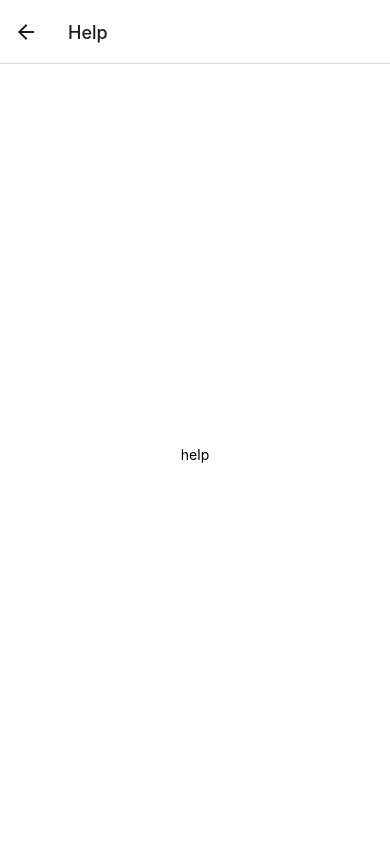
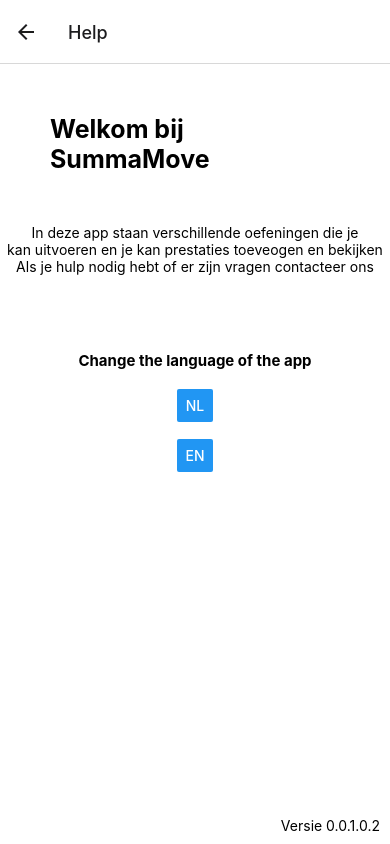
Before and after one commit to ps196274/project5, a React Native app in the folder SummaMoveAPP/: screen /LoadHelp in a window 390 px wide. Built offline with nearby package versions, Linux system fonts and the light colour scheme.

Commit message:
Help pagina met versie nummer

```diff
--- a/SummaMoveAPP/components/Help.js
+++ b/SummaMoveAPP/components/Help.js
@@ -1,11 +1,21 @@
 import { StatusBar } from 'expo-status-bar';
-import { StyleSheet, Text, View } from 'react-native';
+import { StyleSheet, Text, View, Button } from 'react-native';
 
 function App() {
   return (
     <View style={styles.container}>
-      <Text>help</Text>
+      <Text style={styles.versie}>Versie 0.0.1.0.2</Text>
+      <Text style={styles.Titel}>Welkom bij SummaMove</Text>
+      <Text>In deze app staan verschillende oefeningen die je{"\n"}</Text>
+      <Text>kan uitvoeren en je kan prestaties toeveogen en bekijken{"\n"}</Text>
+      <Text >Als je hulp nodig hebt of er zijn vragen contacteer ons{"\n"}</Text>
+      <Text style={styles.verander}>{"\n"}{"\n"}{"\n"}{"\n"}Change the language of the app{"\n"}{"\n"}</Text>
       <StatusBar style="auto" />
+      <View style={styles.Taal}>
+        <Button style={styles.TaalNL} title="NL"/>
+        <Text>{"\n"}</Text>
+        <Button style={styles.TaalEN} title="EN"/>
+      </View>
     </View>
   );
 }
@@ -15,8 +25,33 @@ const styles = StyleSheet.create({
     flex: 1,
     backgroundColor: '#fff',
     alignItems: 'center',
-    justifyContent: 'center',
+    fontSize: 17,
   },
+  versie: {
+    position: 'absolute',
+    right: 10,
+    bottom: 10,
+    alignItems: 'center',
+  },
+  Titel: {
+    fontSize: 25,
+    padding: 50,
+    fontWeight: 'bold',
+
+  },
+  Taal: {
+    flex: 1,
+  },
+  TaalNL: {
+    padding: 20,
+  },
+  TaalEN: {
+    padding: 20,
+  },
+  verander:{
+    fontSize: 15,
+    fontWeight: 'bold',
+  }
 });
 
 export default App;
```
